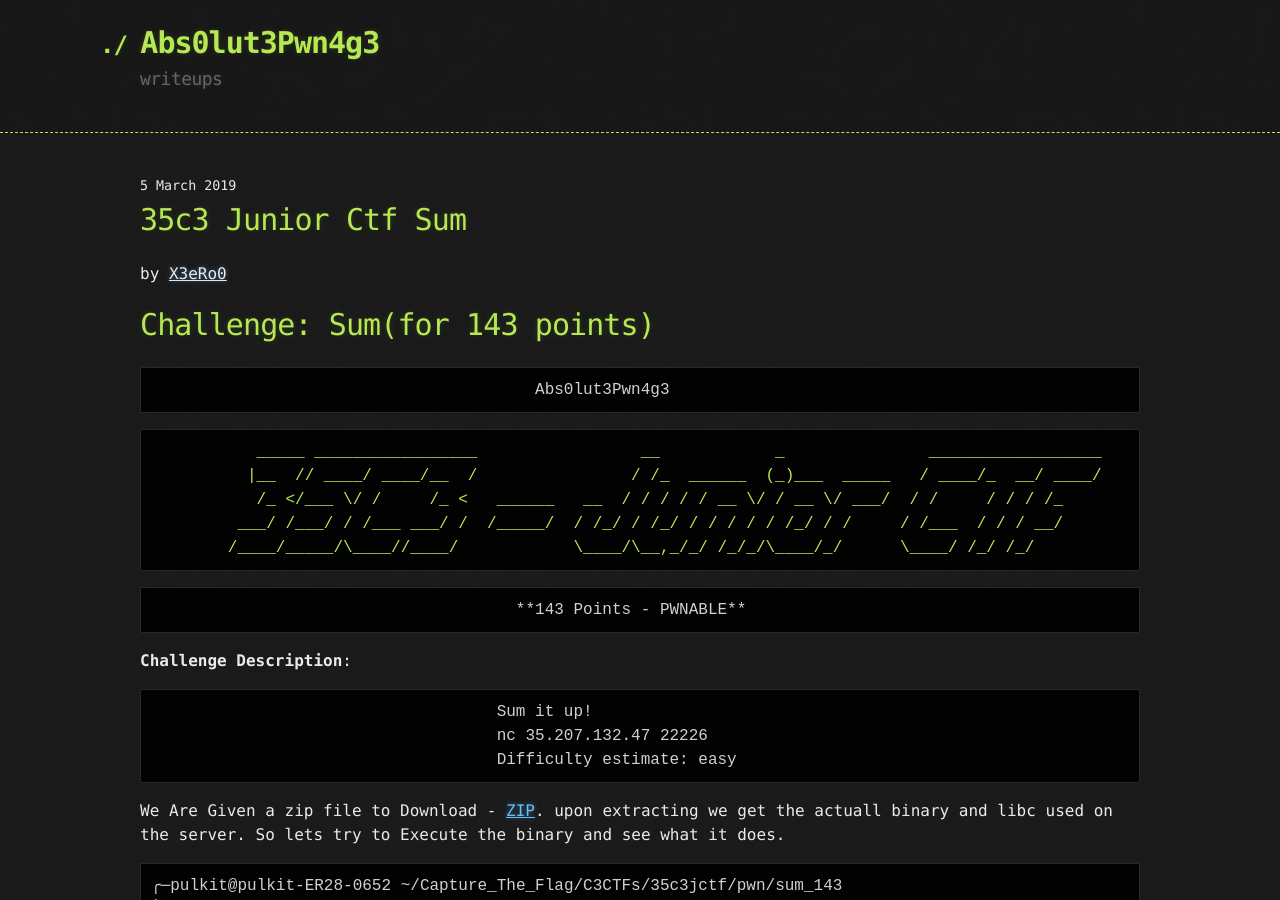
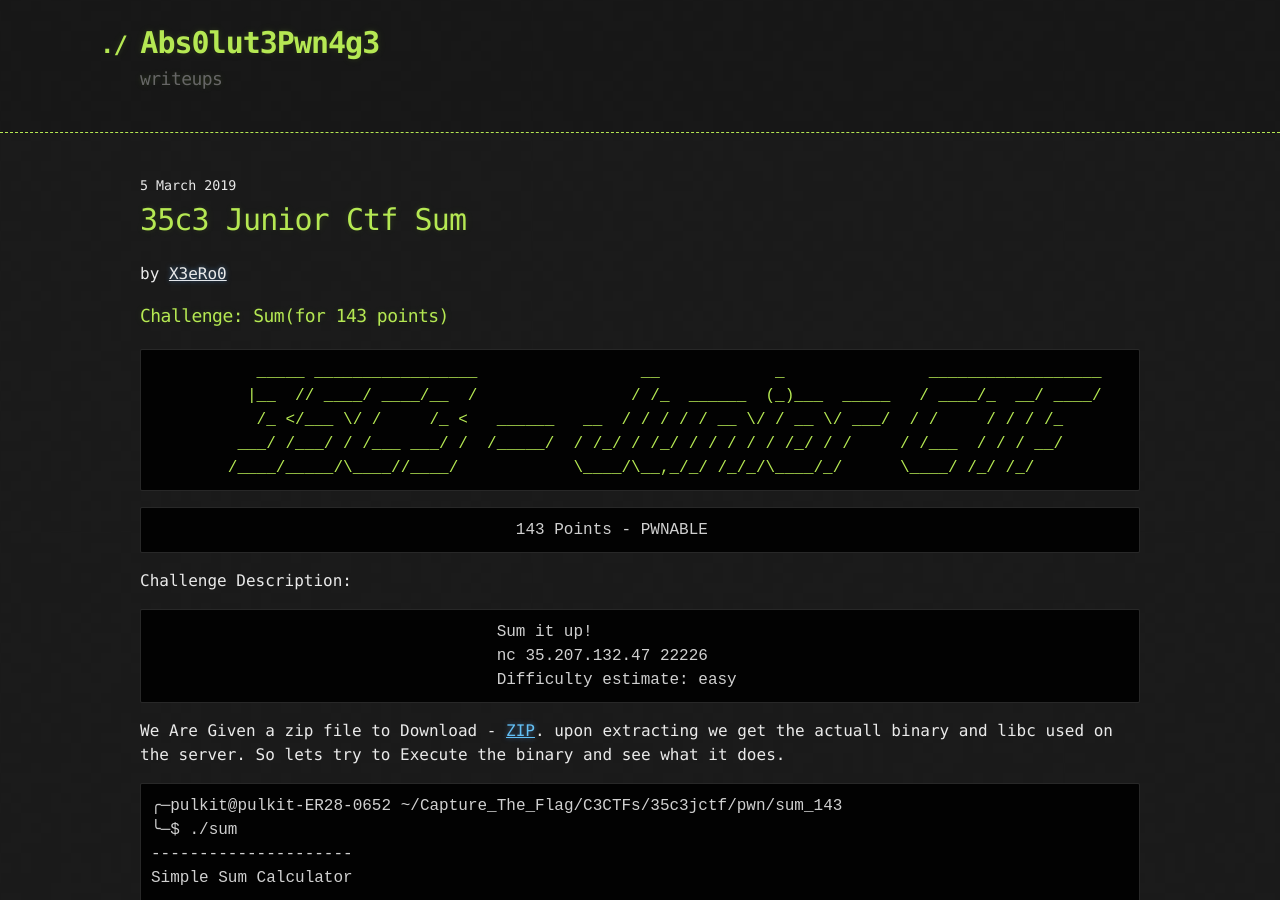
Before and after one commit to abs0lut3pwn4g3/writeups, a Jekyll site: the page built from _posts/2019-03-05-35C3-junior-ctf-sum.md, in a window 1280 px wide and 900 px high. Built offline with Jekyll 4.4.1, drawn with Linux system fonts in a browser that asks for light colours.

Commit message:
Update 2019-03-05-35C3-junior-ctf-sum.md

```diff
--- a/_posts/2019-03-05-35C3-junior-ctf-sum.md
+++ b/_posts/2019-03-05-35C3-junior-ctf-sum.md
@@ -2,10 +2,10 @@
 layout: post
 author: X3eRo0
 ---
-# Challenge: Sum(for 143 points)
+### Challenge: Sum(for 143 points)
 
 
-                                            Abs0lut3Pwn4g3
+
 
 <pre id="user-content-taag_output_text">
            _____ _________________                 __            _               __________________
@@ -16,9 +16,10 @@ author: X3eRo0
 </pre>
 
 
-                                          **143 Points - PWNABLE**
+                                          143 Points - PWNABLE
 
-**Challenge Description**:
+
+Challenge Description:
 
 
                                         Sum it up!
```
